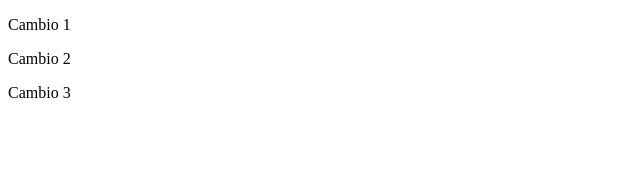
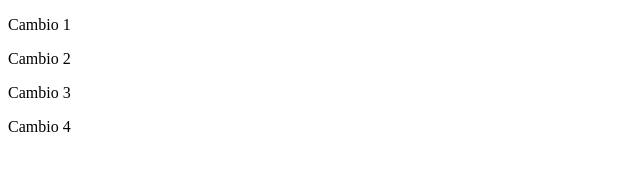
Before and after one commit to rodrigoLey/proyecto1, a plain HTML site: page index.html in a window 1280 px wide. Shown: the full height of the page, 0-640 px from the left. Drawn offline with Linux system fonts and the light colour scheme.

Commit message:
Cambio 4 en index

```diff
--- a/index.html
+++ b/index.html
@@ -11,5 +11,6 @@
 <p>Cambio 1</p>
 <p>Cambio 2</p>
 <p>Cambio 3</p>
+<p>Cambio 4</p>
 </body>
 </html>
```
